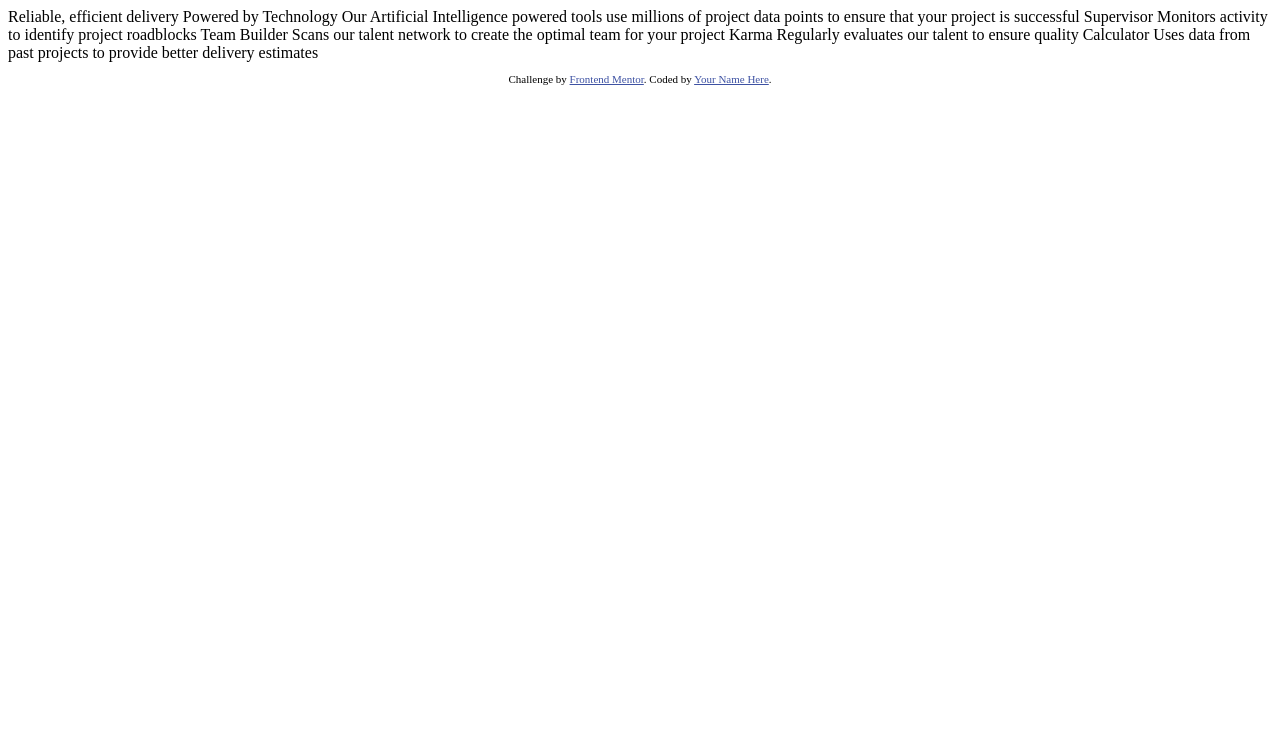
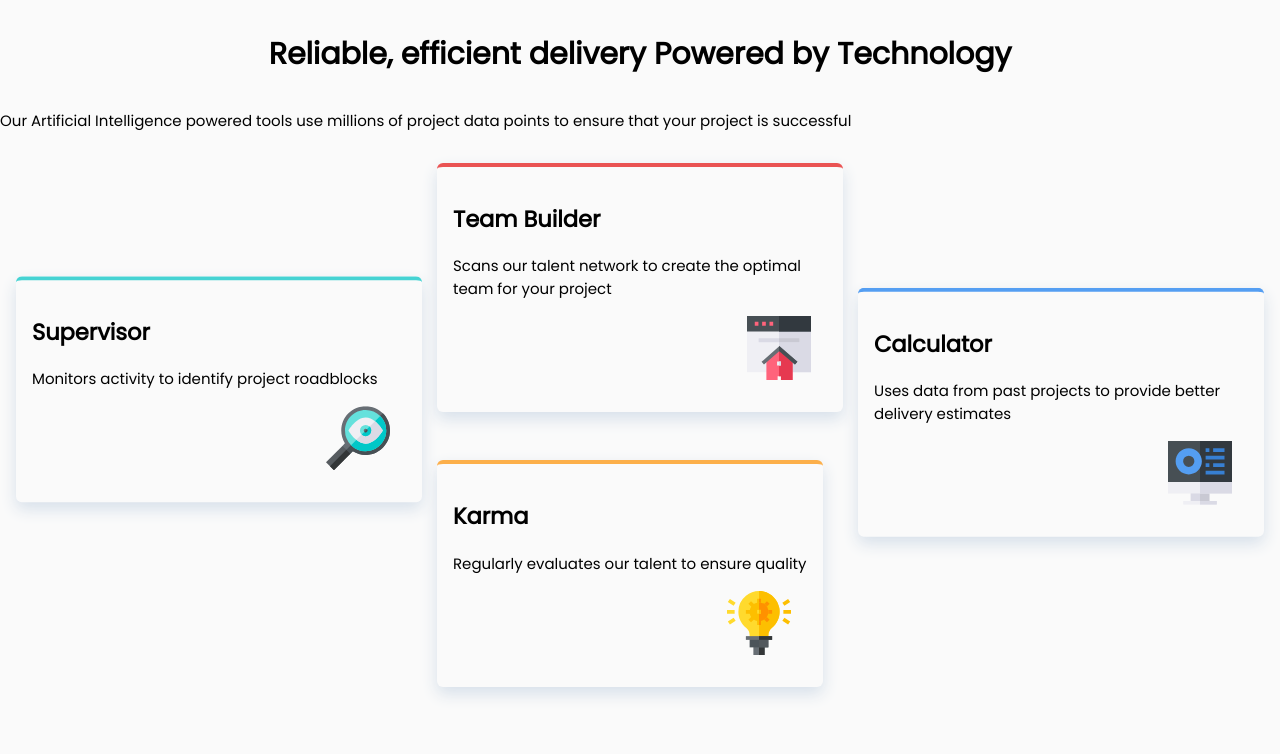
Before and after one commit to aymanebenhima/frontendDesign, a plain HTML site: page four-card-feature-section-master/index.html in a window 1280 px wide. Drawn offline with Linux system fonts and the light colour scheme.

Commit message:
write some index

```diff
--- a/four-card-feature-section-master/index.html
+++ b/four-card-feature-section-master/index.html
@@ -5,41 +5,41 @@
   <meta name="viewport" content="width=device-width, initial-scale=1.0"> <!-- displays site properly based on user's device -->
 
   <link rel="icon" type="image/png" sizes="32x32" href="./images/favicon-32x32.png">
-
+  <link rel="stylesheet" href="style.css">
   <title>Frontend Mentor | Four card feature section</title>
-
-  <!-- Feel free to remove these styles or customise in your own stylesheet 👍 -->
-  <style>
-    .attribution { font-size: 11px; text-align: center; }
-    .attribution a { color: hsl(228, 45%, 44%); }
-  </style>
 </head>
 <body>
-
-  Reliable, efficient delivery
-  Powered by Technology
-
-  Our Artificial Intelligence powered tools use millions of project data points
-  to ensure that your project is successful
-
-  Supervisor
-  Monitors activity to identify project roadblocks
-
-  Team Builder
-  Scans our talent network to create the optimal team for your project
-
-  Karma
-  Regularly evaluates our talent to ensure quality
-
-  Calculator
-  Uses data from past projects to provide better delivery estimates
-
-
-  <footer>
-    <p class="attribution">
-      Challenge by <a href="https://www.frontendmentor.io?ref=challenge" target="_blank">Frontend Mentor</a>.
-      Coded by <a href="#">Your Name Here</a>.
+  <div class="container">
+    <h1 class="header">
+      Reliable, efficient delivery
+      <span class="header-bold">Powered by Technology </span>
+    </h1>
+    <p class="copy-text">
+      Our Artificial Intelligence powered tools use millions of project data
+      points to ensure that your project is successful
     </p>
-  </footer>
+    <ul class="cards">
+      <li class="card">
+        <h2>Supervisor</h2>
+        <div class="content">Monitors activity to identify project roadblocks</div>
+        <div class="icon"><img src="images/icon-supervisor.svg" alt="Supervisor"></div>
+      </li>
+      <li class="card">
+        <h2>Team Builder</h2>
+        <div class="content">Scans our talent network to create the optimal team for your project</div>
+        <div class="icon"><img src="images/icon-team-builder.svg" alt="Team Builder"></div>
+      </li>
+      <li class="card">
+        <h2>Karma</h2>
+        <div class="content">Regularly evaluates our talent to ensure quality</div>
+        <div class="icon"><img src="images/icon-karma.svg" alt="Karma"></div>
+      </li>
+      <li class="card">
+        <h2>Calculator</h2>
+        <div class="content">Uses data from past projects to provide better delivery estimates</div>
+        <div class="icon"><img src="images/icon-calculator.svg" alt="Calculator"></div>
+      </li>
+    </ul>
+  </div>
 </body>
 </html>
```
